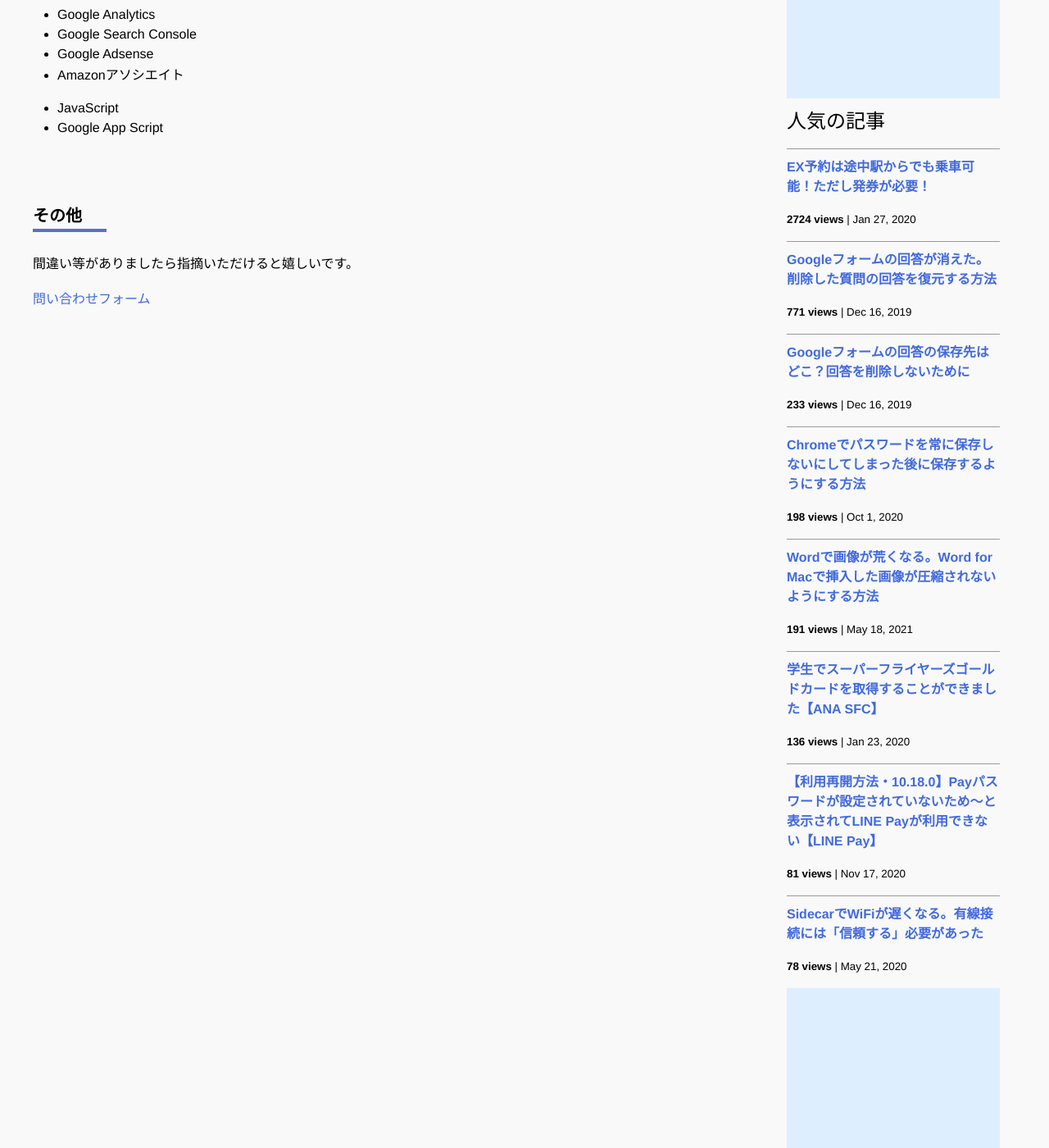
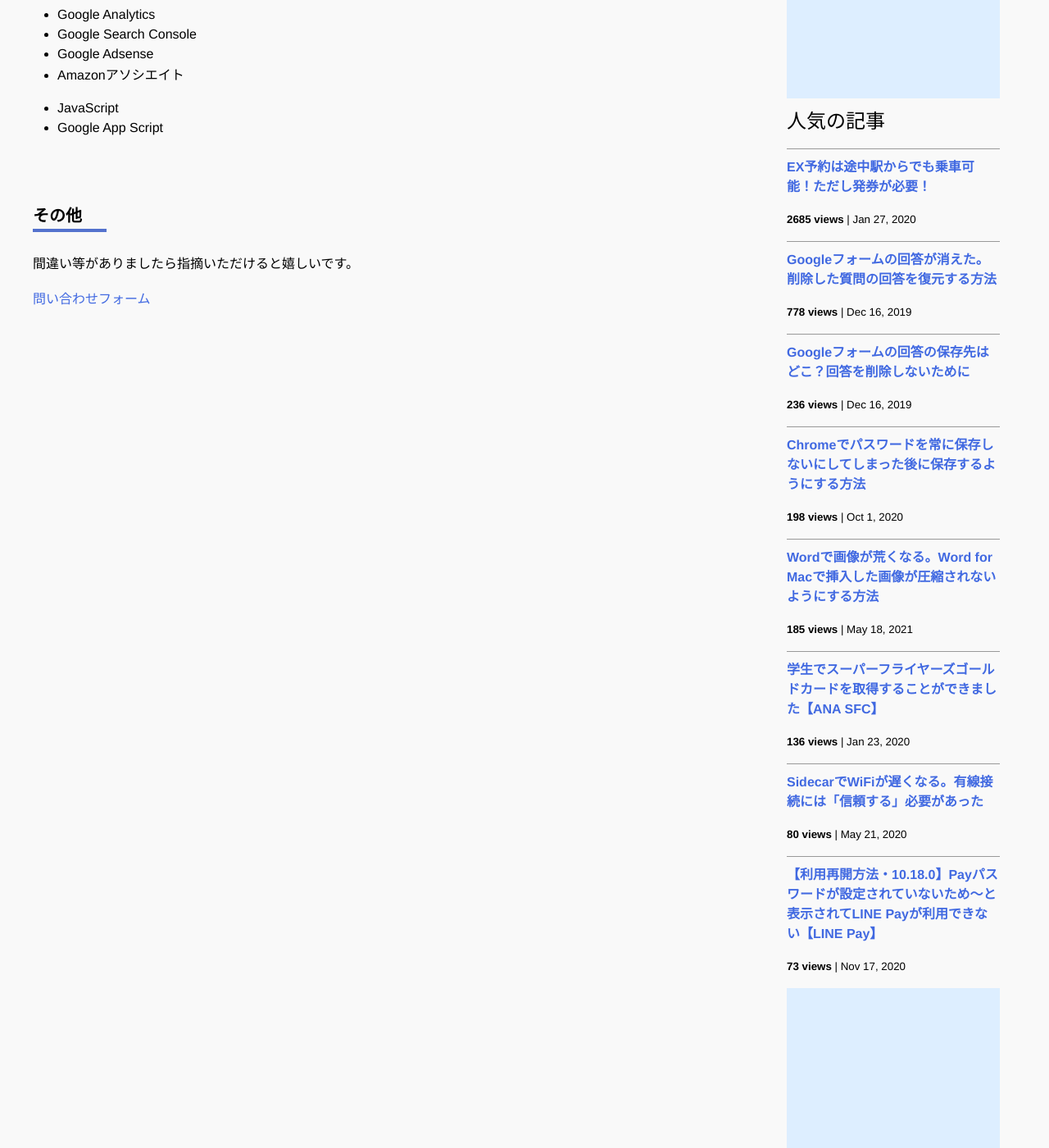
Before and after one commit to iwanaminami/shoyaiwaname, a Jekyll site: the page built from about.markdown, in a window 1280 px wide and 1400 px high, scrolled down 693 px. Shown: the whole window at 82% size. Built offline with Jekyll 4.4.1, drawn with Linux system fonts in a browser that asks for light colours; nearby versions of some CDN libraries; comment, search, counter and statistics services are not loaded.

Commit message:
a new commit message

```diff
--- a/_data/popularposts.yml
+++ b/_data/popularposts.yml
@@ -1,17 +1,17 @@
 side:
-  - view: 2724
+  - view: 2685
     url: /2020/01/27/ex-rideontheway.html
-  - view: 771
+  - view: 778
     url: /2019/12/16/restore-googleform.html
-  - view: 233
+  - view: 236
     url: /2019/12/16/googleform-answers.html
   - view: 198
     url: /2020/10/01/googlepassword.html
-  - view: 191
+  - view: 185
     url: /2021/05/18/image-compression-word.html
   - view: 136
     url: /2020/01/23/sfcgold.html
-  - view: 81
+  - view: 80
+    url: /2020/05/21/sidecar-via-cable.html
+  - view: 73
     url: /2020/11/17/linepay.html
-  - view: 78
-    url: /2020/05/21/sidecar-via-cable.html
```
